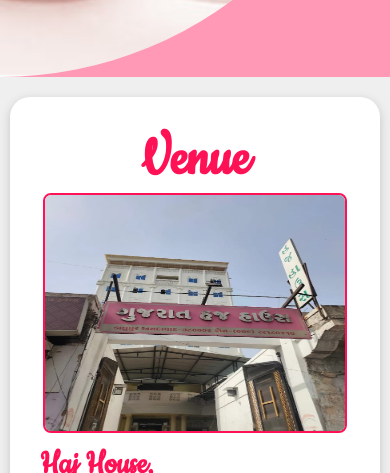
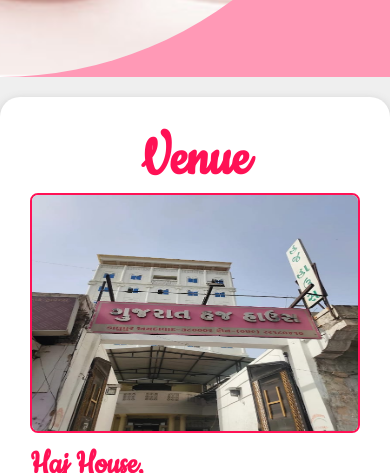
Before and after one commit to Sumamhshaikh/Ring_Ceremony, a plain HTML site: page index.html in a window 390 px wide. Shown: the part 627-1100 px from the top of the page. Drawn offline with Linux system fonts and the light colour scheme.

Commit message:
Update ring.css

```diff
--- a/ring.css
+++ b/ring.css
@@ -263,3 +263,7 @@ footer i{
         margin: 5px 0;
     }
 }
+@media only screen and (max-width:500px) {
+        .nav,.banner,.nav b,.menu,.text,.text h1,.and,.date,.venue,.venue img,#demo,.venue p,.venue p,.quote p{
+            width: 100%;
+        }
```
